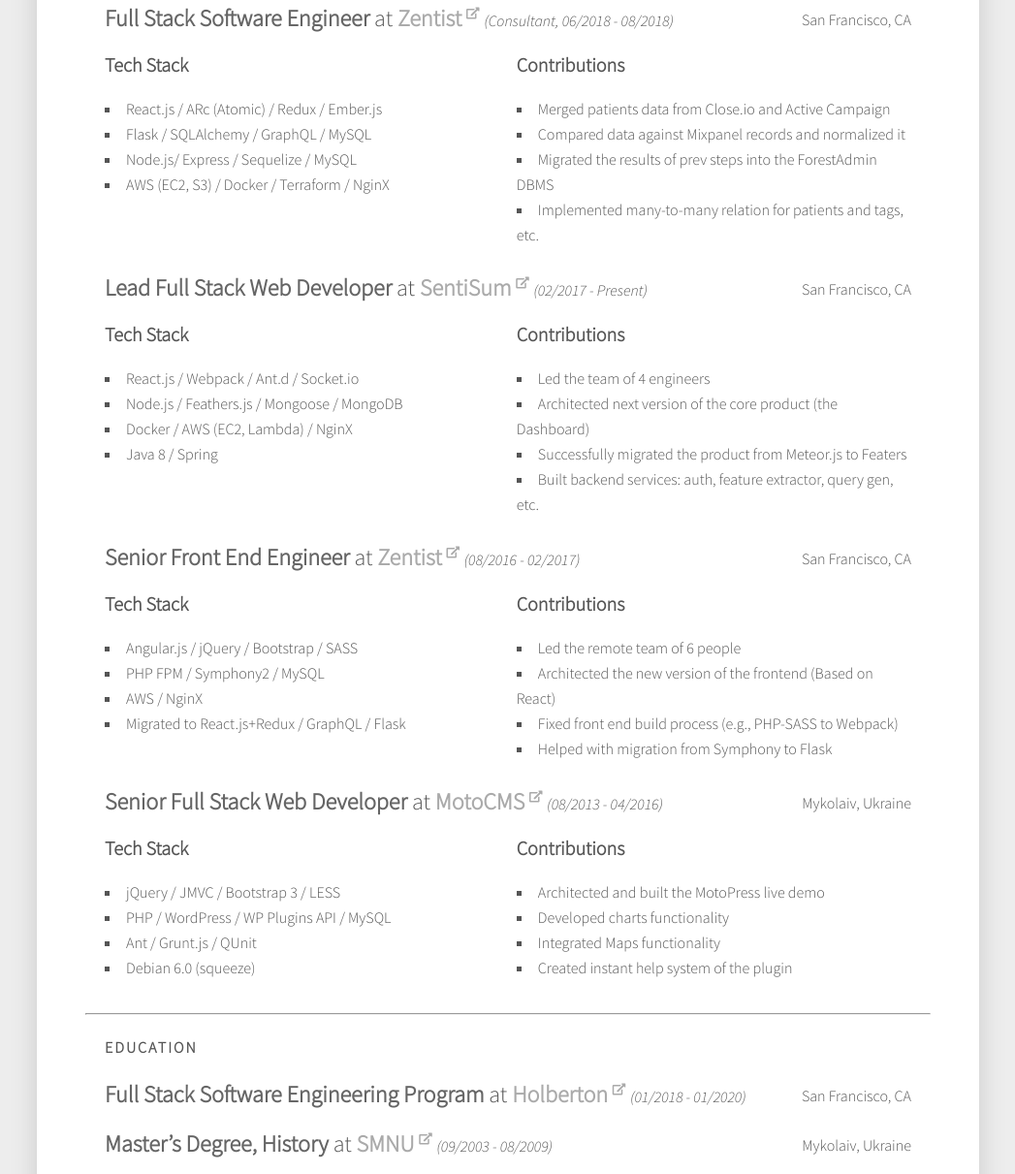
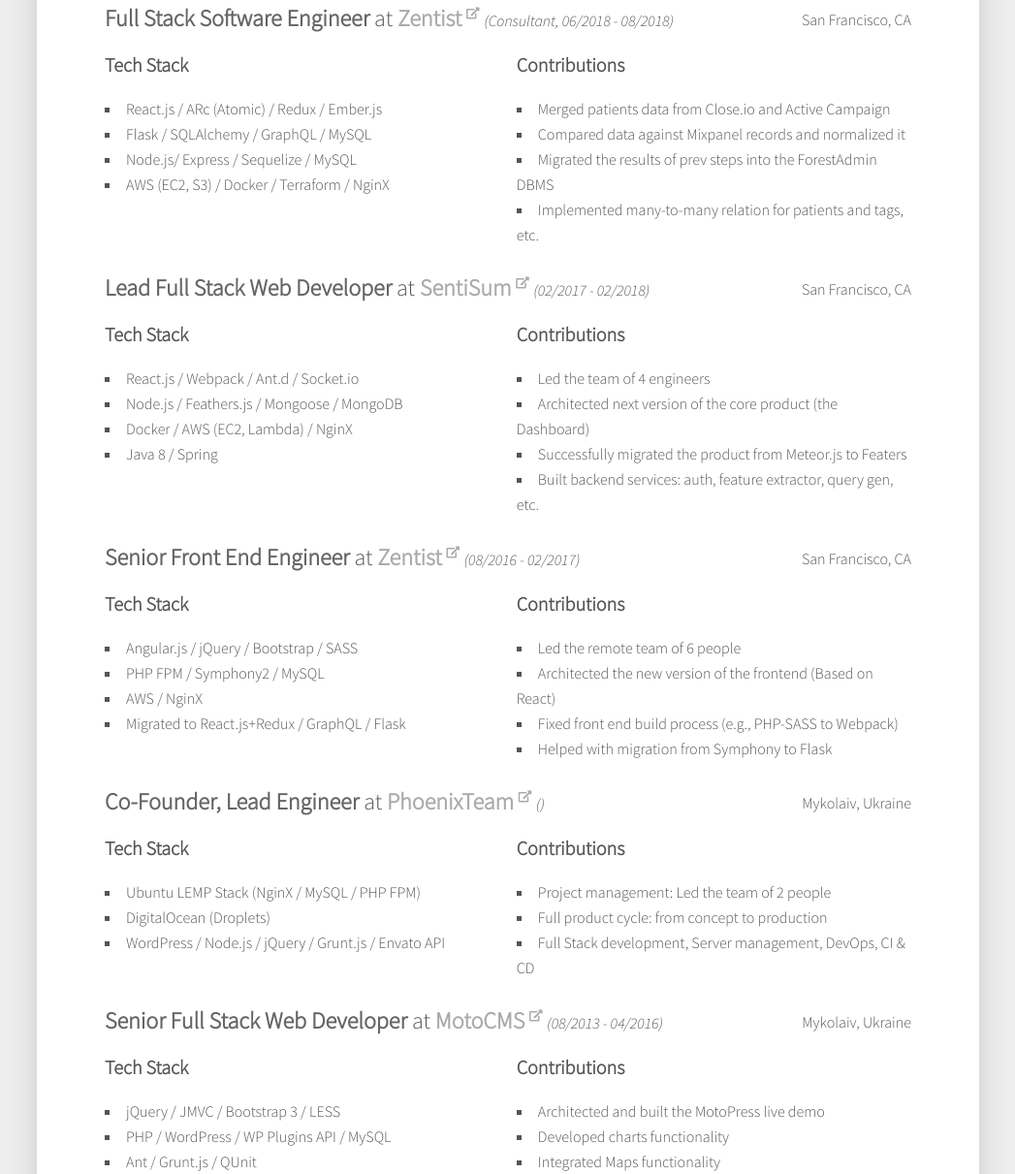
Before and after one commit to sergio-garkusha/cu7io.us, a website: page resume.html in a window 1280 px wide. Shown: the part 819-2030 px from the top of the page at 97% size, without its empty margins (116-1163 px from the left). Drawn offline with Linux system fonts and the light colour scheme.

Commit message:
Fixed date for the SentiSum

```diff
--- a/resume.html
+++ b/resume.html
@@ -179,7 +179,7 @@
         <article>
           <h5>
             <b>Lead Full Stack Web Developer</b> at <b><a href="//sentisum.com/" target="_blank">SentiSum <sup class="fas fa-external-link-alt"></sup></a></b></b>
-            <i>(02/2017 - Present)</i>
+            <i>(02/2017 - 02/2018)</i>
             <span>San Francisco, CA<span>
           </h5>
           <div class="row">
@@ -223,7 +223,7 @@
           </div>
         </article>
         <br />
-        <!-- <article>
+        <article>
           <h5><b>Co-Founder, Lead Engineer</b> at <b><a href="//phoenix-themes.com/" target="_blank">PhoenixTeam
               <sup class="fas fa-external-link-alt"></sup></a></b>
             <i>()</i><span>Mykolaiv, Ukraine<span></h5>
@@ -242,7 +242,7 @@
             </ul>
           </div>
         </article>
-        <br /> -->
+        <br />
         <article>
           <h5><b>Senior Full Stack Web Developer</b> at <b><a href="//www.motocms.com/" target="_blank">MotoCMS <sup class="fas fa-external-link-alt"></sup></a></b>
             <i>(08/2013 - 04/2016)</i><span>Mykolaiv, Ukraine<span></h5>
```
